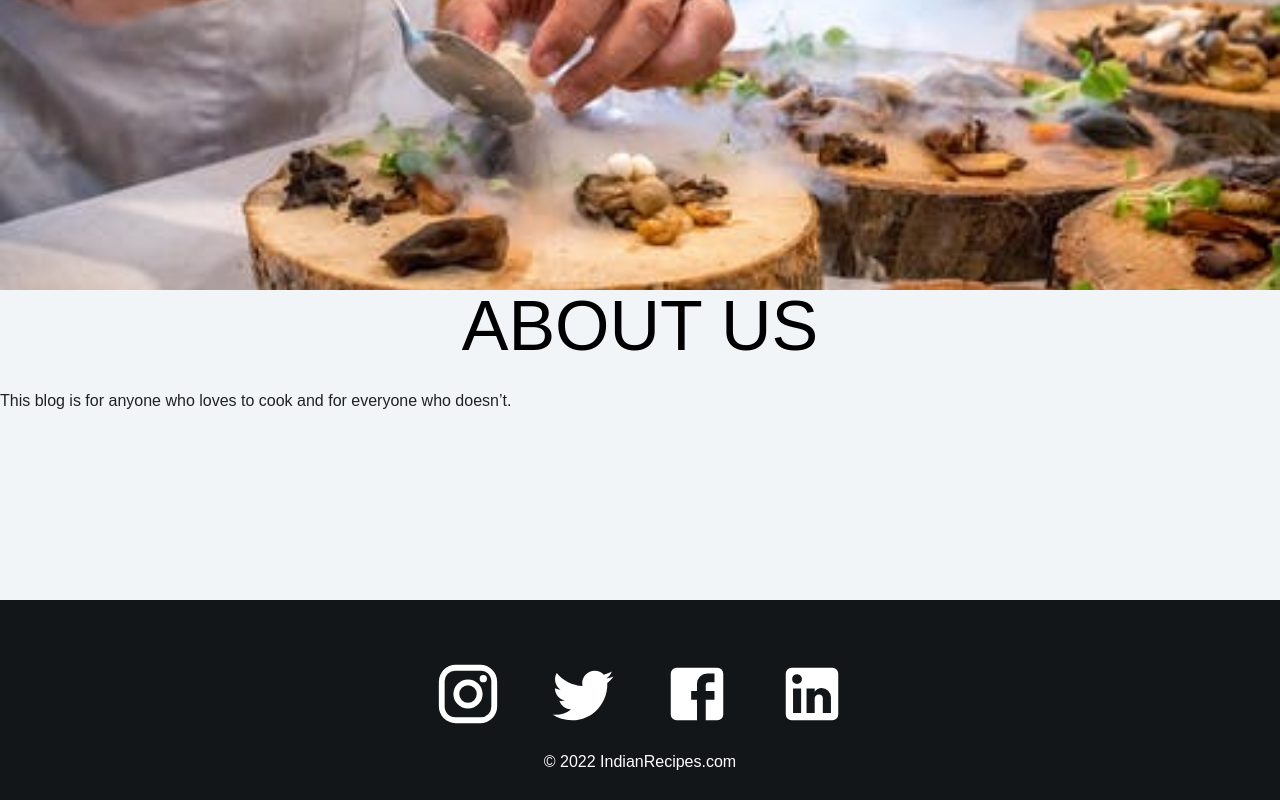
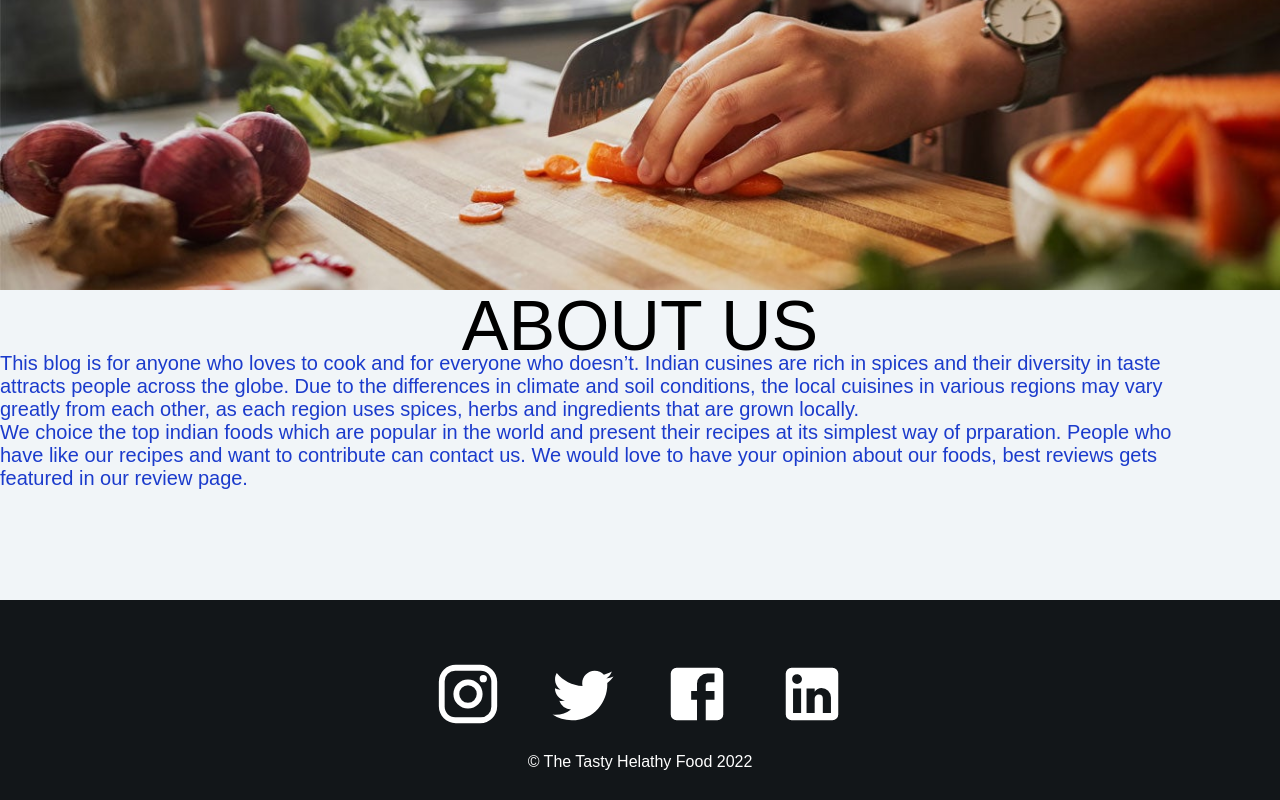
Before and after one commit to Soumava-221B/Food_Blog_React, a React (Create React App) app: page /about in a window 1280 px wide. Shown: the part 220-1020 px from the top of the page. Built offline with nearby package versions, Linux system fonts and the light colour scheme.

Commit message:
about page

```diff
--- a/src/components/Footer.js
+++ b/src/components/Footer.js
@@ -11,7 +11,7 @@ function Footer() {
       <div className="socialMedia">
         <InstagramIcon /> <TwitterIcon /> <FacebookIcon /> <LinkedInIcon />
       </div>
-      <p> &copy; 2022 IndianRecipes.com</p>
+      <p> &copy; The Tasty Helathy Food 2022</p>
     </div>
   );
 }
--- a/src/components/RecipeItem.js
+++ b/src/components/RecipeItem.js
@@ -3,10 +3,11 @@ import React from "react";
 function RecipeItem({ image, name, about, source_url}) {
   return (
     <div className="recipeItem">
-      <div style={{ backgroundImage: `url(${image})` }}> </div>
+      <div className="" style={{ backgroundImage: `url(${image})` }}> </div>
       <h1> {name} </h1>
       <p>{about}</p>
-      <button><a
+      <button>
+      <a
                   href={source_url}
                   target="_blank"
                   rel="noopener noreferrer"
--- a/src/pages/About.js
+++ b/src/pages/About.js
@@ -1,7 +1,7 @@
 import React from "react";
 // import  Image  from "../assets/Chef.jpeg";
 import "../styles/About.css";
-import Blog1 from "../assets/blog1.jpeg";
+import Blog1 from "../assets/About_Us.jpeg";
 
 function About() {
   return (
@@ -18,7 +18,9 @@ function About() {
         <br></br>
         <br></br>
         <p>
-          This blog is for anyone who loves to cook and for everyone who doesn’t.
+          This blog is for anyone who loves to cook and for everyone who doesn’t. Indian cusines are rich in spices and their diversity in taste attracts people across the globe. Due to the differences in climate and soil conditions, the local cuisines in various regions may vary greatly from each other, as each region uses spices, herbs and ingredients that are grown locally.
+          <br></br>
+          We choice the top indian foods which are popular in the world and present their recipes at its simplest way of prparation. People who have like our recipes and want to contribute can contact us. We would love to have your opinion about our foods, best reviews gets featured in our review page.
         </p>
 
       </div>
--- a/src/pages/Home.js
+++ b/src/pages/Home.js
@@ -7,7 +7,7 @@ function Home() {
   return (
     <div className="home" style={{ backgroundImage: `url(${BannerImage})` }}>
       <div className="headerContainer">
-        <h1 style={{ fontWeight: "bold" }}> Food Blog </h1>
+        <h1 style={{ fontWeight: "bold" }}> A Bite of Yummy </h1>
         <br></br>
         <br></br>
         <p>INDIAN FOOD RECIPES</p>
--- a/src/styles/About.css
+++ b/src/styles/About.css
@@ -36,3 +36,13 @@
   justify-content: center;
   transform: translateY(-40px);
 }
+
+.about .aboutBottom p {
+  font-weight: 300;
+  font-size: 20px;
+  color: rgb(27, 59, 204);
+  height: 40px;
+  justify-content: center;
+  align-content: center;
+  transform: translateY(-40px);
+}
--- a/src/styles/Recipe.css
+++ b/src/styles/Recipe.css
@@ -51,6 +51,20 @@
   margin-left: 20px;
 }
 
+.recipeItem button {
+  color: greenyellow;
+  border: none;
+  border-radius: 3px;
+  cursor: pointer;
+  justify-content: center;
+  background-color: #1bca15;
+  height: 40px;
+  width: 150px;
+  color: white;
+  text-decoration: none;
+  font-size: 20px;
+}
+
 @media only screen and (max-width: 1300px) {
   .recipeList {
     grid-template-columns: 1fr 1fr;
```
Also changed, not shown: src/assets/About_Us.jpeg (added).
